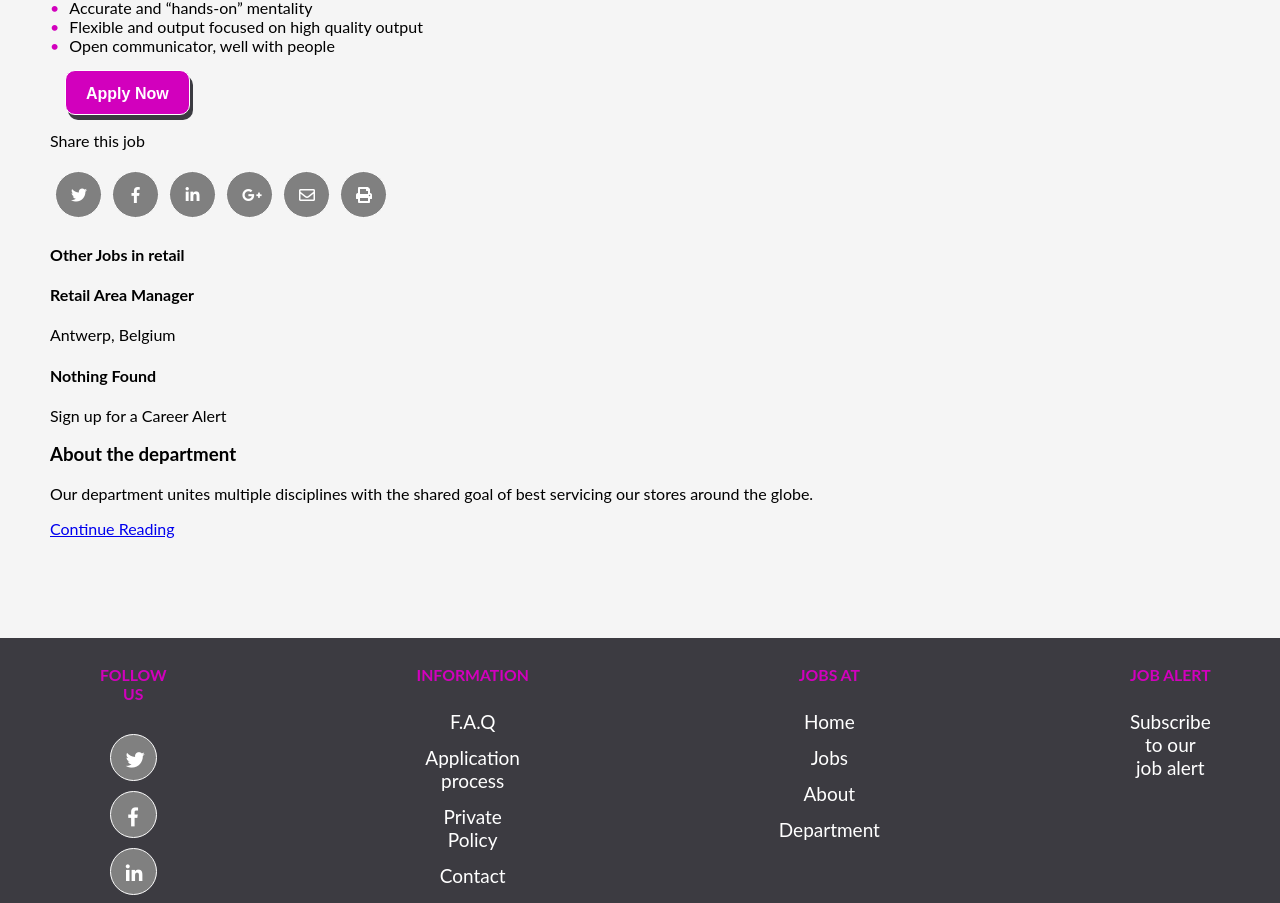
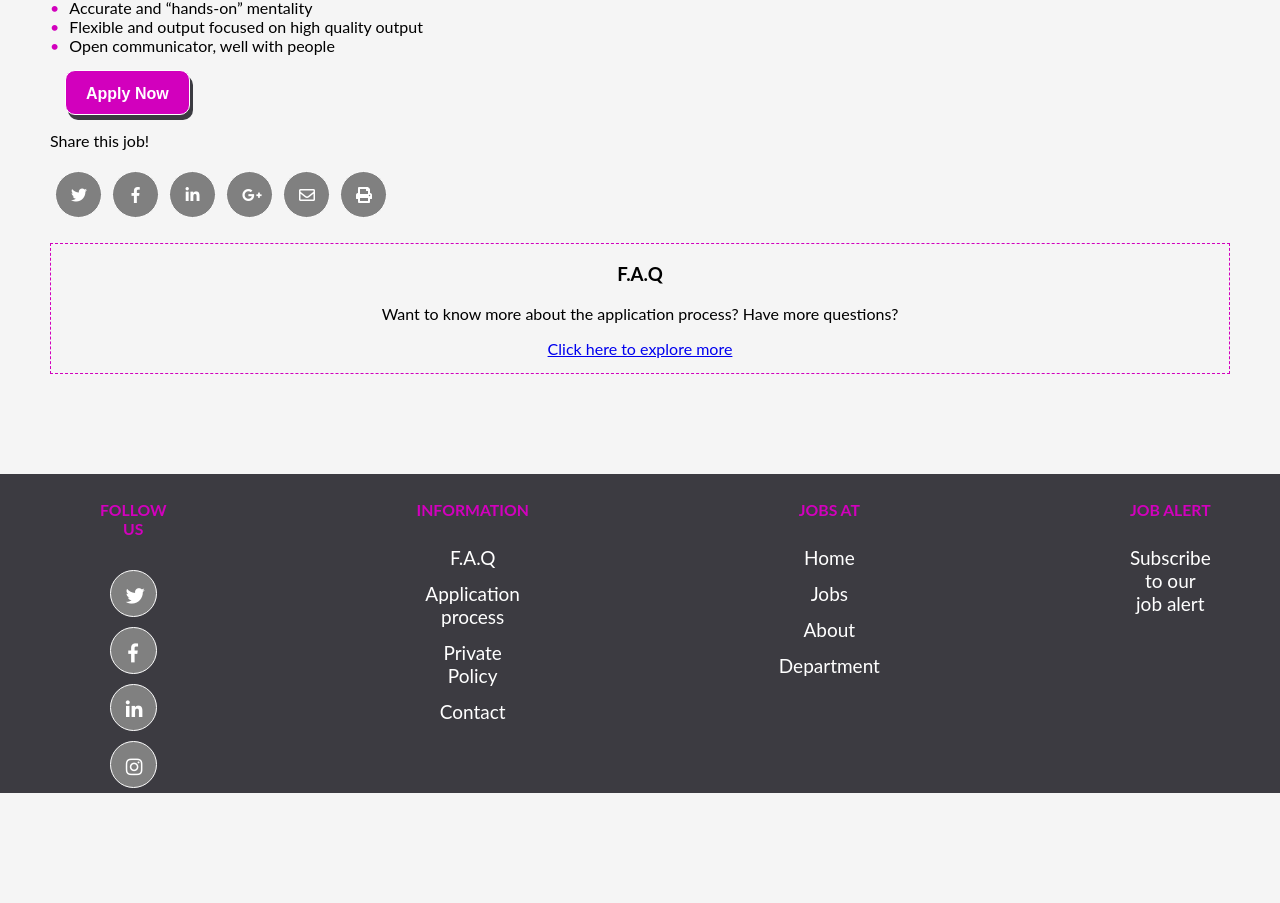
Before and after one commit to sabeenski/royal-mirage, a React (Create React App) app: page / in a window 1280 px wide. Shown: the part 873-1776 px from the top of the page. After the commit the page ends 1666 px from the top, so only its background shows below. Built offline with nearby package versions, Linux system fonts and the light colour scheme.

Commit message:
minor details correction

```diff
--- a/src/components/JobForm.js
+++ b/src/components/JobForm.js
@@ -64,9 +64,9 @@ class JobForm extends Component {
                 <p>Personal details*</p>
                 <input type="text" minLength="2" maxLength="50" placeholder="First Name" name="firstName" title="2 characters minimum"value={this.state.firstName} onChange={this.handleChange}required/>
                 <br/><input type="text" minLength="2" maxLength="50" placeholder="Last Name" name="lastName" value={this.state.lastName} onChange={this.handleChange}required/>
-                <br/><input type="email" minLength="2" maxLength="50" placeholder="Email address" name="emailAddress" value={this.state.emailAddress} onChange={this.handleChange}required/>
+                <br/><input type="email" minLength="2" maxLength="50" placeholder="Email Address" name="emailAddress" value={this.state.emailAddress} onChange={this.handleChange}required/>
                 <br/><input type="text" minLength="2" maxLength="50" placeholder="Home Address" name="address" value ={this.state.address} onChange={this.handleChange}required/>
-                <br/><input type="number" placeholder="House number" name="houseNumber" value={this.state.houseNumber} onChange={this.handleChange} required/ >
+                <br/><input type="number" placeholder="House Number" name="houseNumber" value={this.state.houseNumber} onChange={this.handleChange} required/ >
                 <br/><input type="tel" minLength="5" maxLength="20" pattern="^[0-9\(\)\s+-]+$" placeholder="Zip Code" name="zipCode" value={this.state.zipCode} onChange={this.handleChange} required/ >
               </div>
                 <br/><span id="gender">Sex: </span><input type="radio" name="sex" value={this.state.sex} onChange={this.handleClick1} required/><span>Male<input type="radio" name="sex" value={this.state.sex} onChange={this.handleClick2} required/>Female</span>
@@ -85,13 +85,10 @@ class JobForm extends Component {
                 <br/>
                 {/* <button>DROPBOX</button> */}
                 </p>
-                <input type="checkbox" required/>Yes, I agree to the <a href="#">privacy statement.*</a>
+                <input type="checkbox" required/>Send me a copy!
                 {!this.state.file && <button className="button-cta" type="submit">APPLY</button>}
                 {this.state.file && <Link to={'purchasing-assistant/application-successful'}><button className="button-cta" type="submit">APPLY</button></Link>}
-                <p>{this.state.firstName}</p>
-                <p>{this.state.lastName}</p>
-                <p>{this.state.emailAddress}</p>
-                <p>{this.state.phoneNumber}</p>
+
               </div>
             </form>
         </div>
--- a/src/components/JobPage.css
+++ b/src/components/JobPage.css
@@ -36,3 +36,17 @@ button .apply{
 .social-media i:hover{
   color: rgb(214, 159, 209)
 }
+
+.department-info{
+  border: dashed #D200BD 1px;
+  /* margin: 10px 500px 10px 10px; */
+  text-align: center;
+  padding-bottom: 15px;
+}
+.FAQ{
+  border: dashed #D200BD 1px;
+  margin-top: 20px ;
+  text-align: center;
+  padding-bottom: 15px
+
+}
--- a/src/components/JobPage.js
+++ b/src/components/JobPage.js
@@ -27,7 +27,7 @@ class JobPage extends Component {
           <li>Flexible and output focused on high quality output </li>
           <li>Open communicator, well with people</li>
           <Link to= {'/careers/purchasing-assistant'}><button className="button-cta">Apply Now</button></Link>
-          <p>Share this job</p>
+          <p>Share this job!</p>
           <div className="social-media">
             <a href="https://twitter.com/" target="_blank"><i className="fab fa-twitter"></i></a>
             <a href="https://facebook.com/" target="_blank"><i className="fab fa-facebook-f"></i></a>
@@ -36,7 +36,7 @@ class JobPage extends Component {
             <a href="https://gmail.com/" target="_blank"><i className="far fa-envelope"></i></a>
             <i className="fas fa-print" onClick={window.print}></i>
           </div>
-          <div className="more-jobs">
+          {/* <div className="more-jobs">
             <h4>Other Jobs in retail</h4>
             <div className="new-position">
               <h4>Retail Area Manager</h4>
@@ -46,13 +46,18 @@ class JobPage extends Component {
               <h4>Nothing Found</h4>
               <p>Sign up for a Career Alert</p>
             </div>
-          </div>
+          </div> */}
         </div>
 
-        <div className="department-info">
+        {/* <div className="department-info">
           <h3>About the department</h3>
           <p>Our department unites multiple disciplines with the shared goal of best servicing our stores around the globe.</p>
           <a href="#">Continue Reading</a>
+        </div> */}
+        <div className="FAQ">
+          <h3>F.A.Q</h3>
+          <p>Want to know more about the application process? Have more questions? </p>
+          <a href="#">Click here to explore more</a>
         </div>
 
       </div>
```
